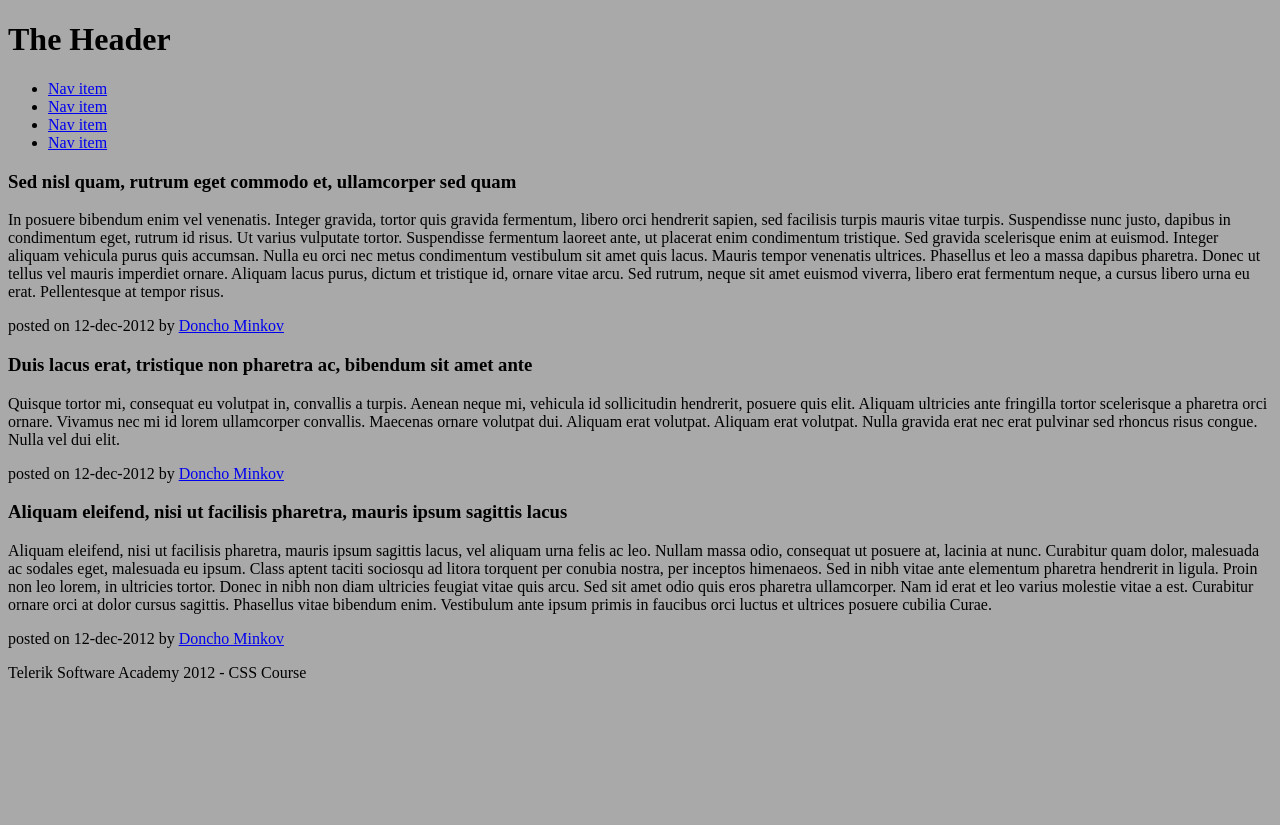
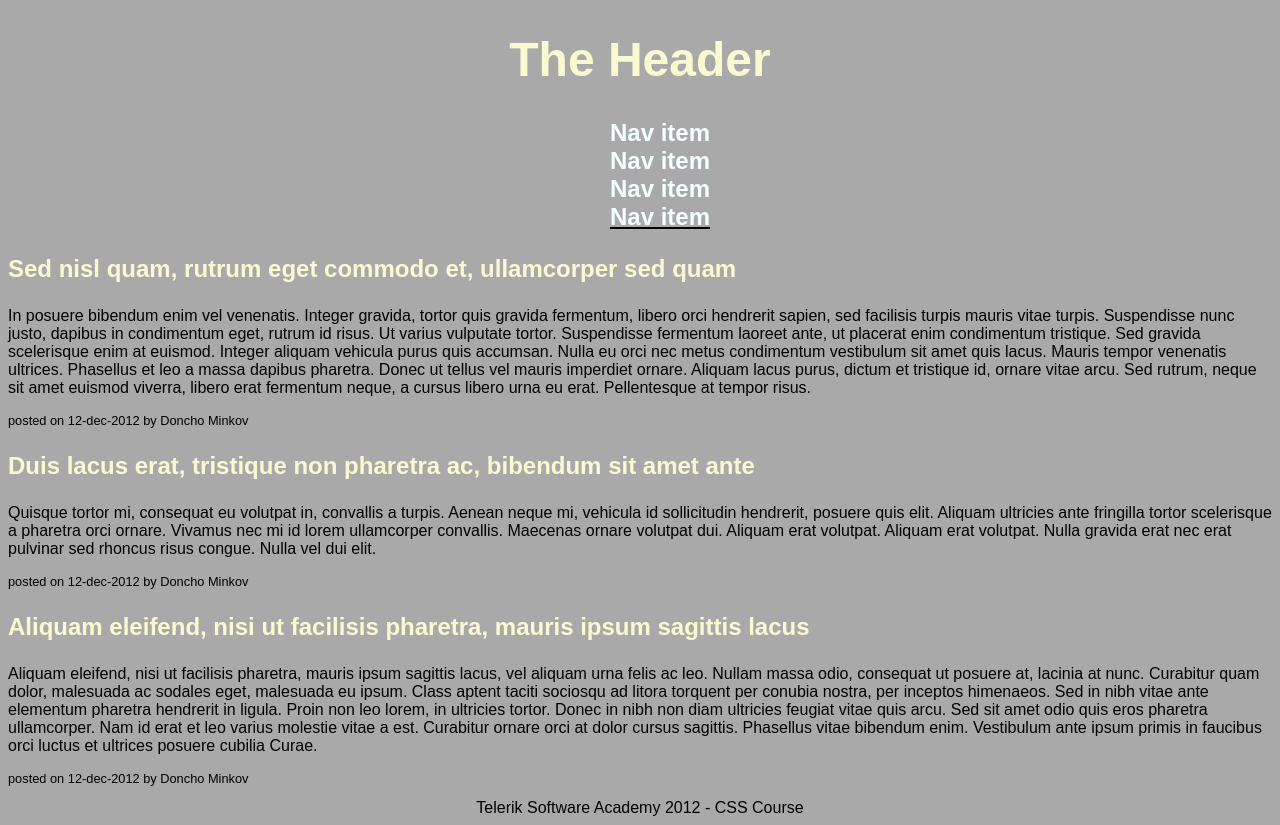
Before and after one commit to dnmitev/CSS, a plain HTML site: page CSS-Overview/Task3/homework-3.html in a window 1280 px wide. Before the commit the page ends 800 px from the top, so only its background shows below. Drawn offline with Linux system fonts and the light colour scheme.

Commit message:
3rd task done

```diff
--- a/CSS-Overview/Task3/styles.css
+++ b/CSS-Overview/Task3/styles.css
@@ -1,3 +1,49 @@
 body {
     background-color: #A9A9A9;
+    font-family: Arial;
 }
+
+header h1 {
+    color: #FAFAD2;
+    font-size: 3em;
+    text-align: center;
+}
+
+article header h1 {
+    text-align: left;
+    font-size: 1.5em;
+}
+
+nav a {
+    color: #F5FFFF;
+    text-decoration: none;
+}
+
+nav ul {
+    text-align: center;
+    list-style-type: none;
+    font-size: 1.5em;
+    font-weight: bold;
+}
+
+ul a:hover{
+    background-color: #D3D3D3;
+}
+
+ul li:last-of-type{
+    text-decoration: underline;
+}
+
+footer {
+    text-align: center;
+}
+
+article footer {
+    text-align: left;
+    font-size: 0.8em;
+}
+
+article footer a{
+    text-decoration:none;
+    color: black;
+}
```
